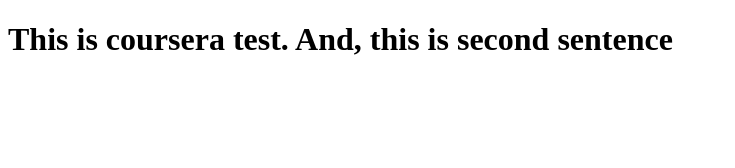
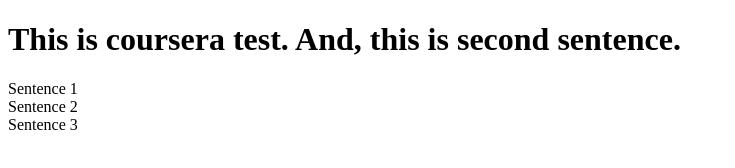
Before and after one commit to atulthedev/courseratest, a plain HTML site: page site/index.html in a window 1280 px wide. Shown: the whole page, without its empty margins (0-735 px from the left). Drawn offline with Linux system fonts and the light colour scheme.

Commit message:
3rd change

```diff
--- a/site/index.html
+++ b/site/index.html
@@ -4,6 +4,9 @@
 	<title>Hello coursera</title>
 </head>
 <body>
-<h1>This is coursera test. And, this is second sentence</h1>
+<h1>This is coursera test. And, this is second sentence. </h1>
+<div>Sentence 1 </div>
+<div>Sentence 2 </div>
+<div>Sentence 3 </div>
 </body>
 </html>
```
